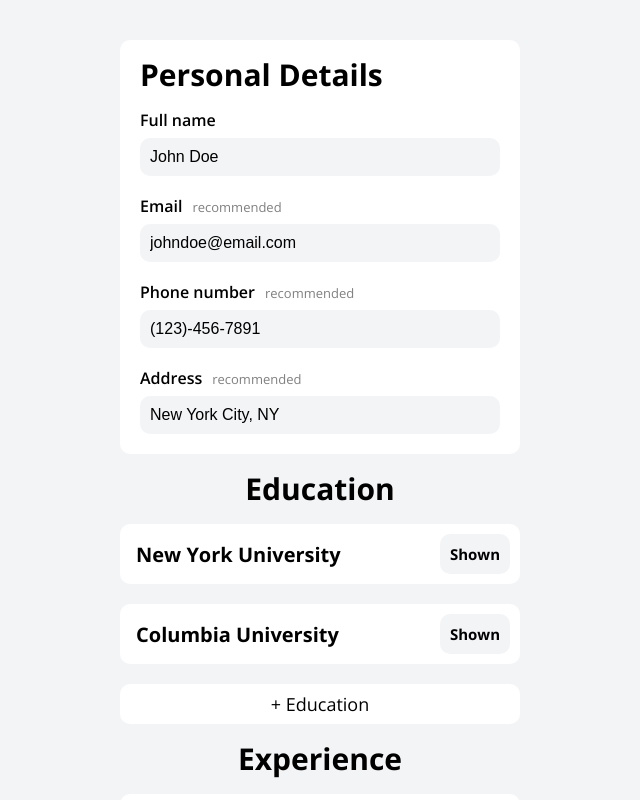
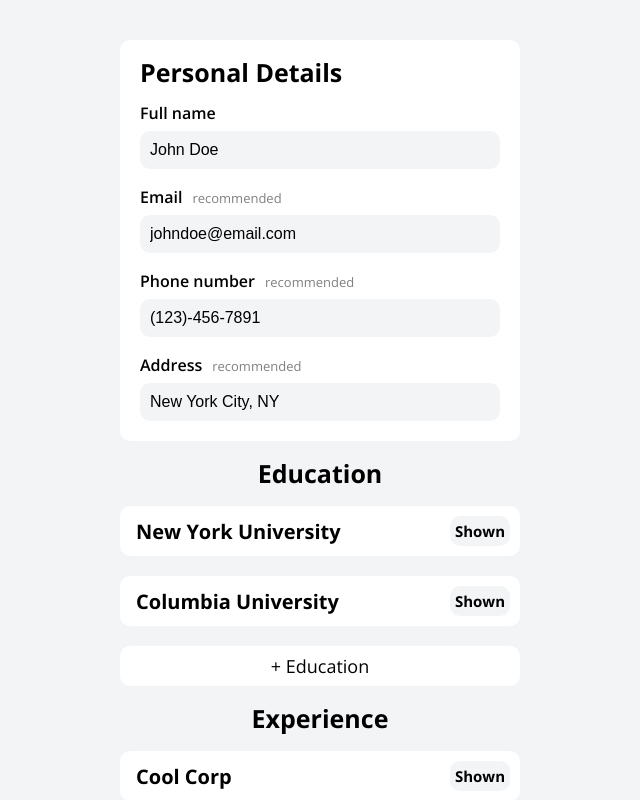
Before and after one commit to seanmckone/odin-cv-application, a React (Vite) app: page / in a window 1280 px wide. Shown: the top 800 px of the page, without its empty margins (320-960 px from the left). Built offline with nearby package versions, Linux system fonts and the light colour scheme.

Commit message:
Update misc styling

```diff
--- a/src/components/FormButtons.jsx
+++ b/src/components/FormButtons.jsx
@@ -3,14 +3,12 @@ import "../styles/FormButtons.css";
 function FormButtons({ remove, save }) {
   return (
     <div className="form-buttons">
-      <button type="button" onClick={remove}>
+      <button type="button" className="form-button" onClick={remove}>
         Delete
       </button>
-      <div className="save-cancel-buttons">
-        <button type="button" onClick={save}>
-          Save
-        </button>
-      </div>
+      <button type="button" className="form-button" onClick={save}>
+        Save
+      </button>
     </div>
   );
 }
--- a/src/styles/App.css
+++ b/src/styles/App.css
@@ -16,7 +16,7 @@
 }
 
 .form-section-title {
-  font-size: 30px;
+  font-size: 25px;
   text-align: center;
 }
 
--- a/src/styles/CollapsedFormButton.css
+++ b/src/styles/CollapsedFormButton.css
@@ -26,5 +26,5 @@
   border-radius: 10px;
   background-color: var(--main-bg-color);
   font-size: 15px;
-  padding: 10px;
+  padding: 5px;
 }
--- a/src/styles/FormButtons.css
+++ b/src/styles/FormButtons.css
@@ -1,18 +1,18 @@
 .form-buttons {
   display: flex;
   justify-content: space-between;
+}
+
+.form-button {
+  border: 0px;
+  padding: 5px;
+  border-radius: 10px;
+  font-weight: bold;
+  font-size: 16px;
+  cursor: pointer;
 }
 
 .save-cancel-buttons {
   display: flex;
   gap: 20px;
 }
-
-.form-buttons button {
-  border: 0px;
-  padding: 10px;
-  border-radius: 10px;
-  font-weight: bold;
-  font-size: 16px;
-  cursor: pointer;
-}
--- a/src/styles/InputGroup.css
+++ b/src/styles/InputGroup.css
@@ -1,4 +1,5 @@
-input {
+input,
+textarea {
   border: 0px;
   background-color: var(--main-bg-color);
   padding: 10px;
--- a/src/styles/PersonalDetails.css
+++ b/src/styles/PersonalDetails.css
@@ -10,5 +10,5 @@
 }
 
 .personal-details-title {
-  font-size: 30px;
+  font-size: 25px;
 }
--- a/src/styles/main.css
+++ b/src/styles/main.css
@@ -15,7 +15,7 @@
   --accent-bg-color: white;
   --resume-bg-color: white;
   --resume-accent-color: #003d75;
-  font-size: 18px;
+  font-size: 16px;
 }
 
 * {
```
